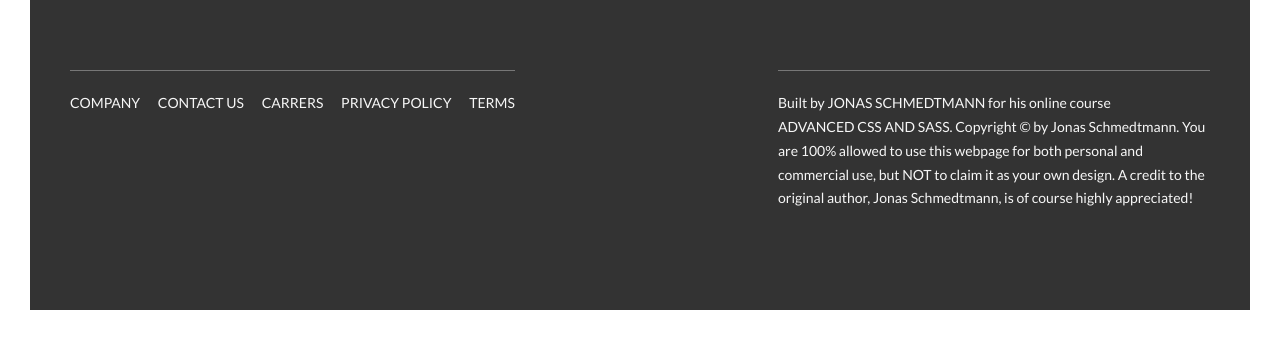
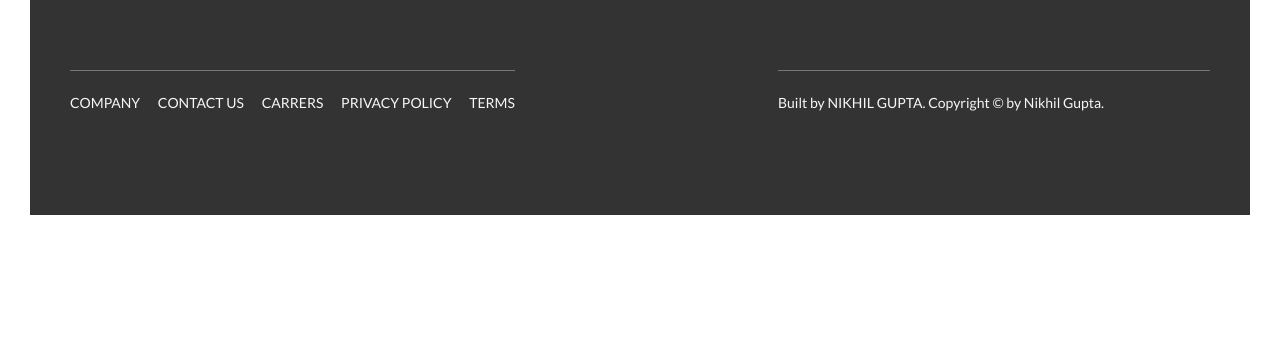
Before and after one commit to NickGamerz/Natours-Projects, a website: page index.html in a window 1280 px wide. Shown: the part 5815-6155 px from the top of the page. After the commit the page ends 6060 px from the top, so only its background shows below. Drawn offline with Linux system fonts and the light colour scheme.

Commit message:
Update index.html

```diff
--- a/index.html
+++ b/index.html
@@ -390,10 +390,8 @@
                 </div>
                 <div class="col-1-of-2">
                     <p class="footer__copyright">
-                        Built by <a href="#" class="footer__link">Jonas Schmedtmann</a> for his online course <a href="#" class="footer__link">Advanced CSS and Sass</a>.
-                        Copyright &copy; by Jonas Schmedtmann. You are 100% allowed to use this webpage for both personal
-                        and commercial use, but NOT to claim it as your own design. A credit to the original author, Jonas
-                        Schmedtmann, is of course highly appreciated!
+                        Built by <a href="#" class="footer__link">Nikhil Gupta</a>.
+                        Copyright &copy; by Nikhil Gupta.
                     </p>
                 </div>
             </div>
```
